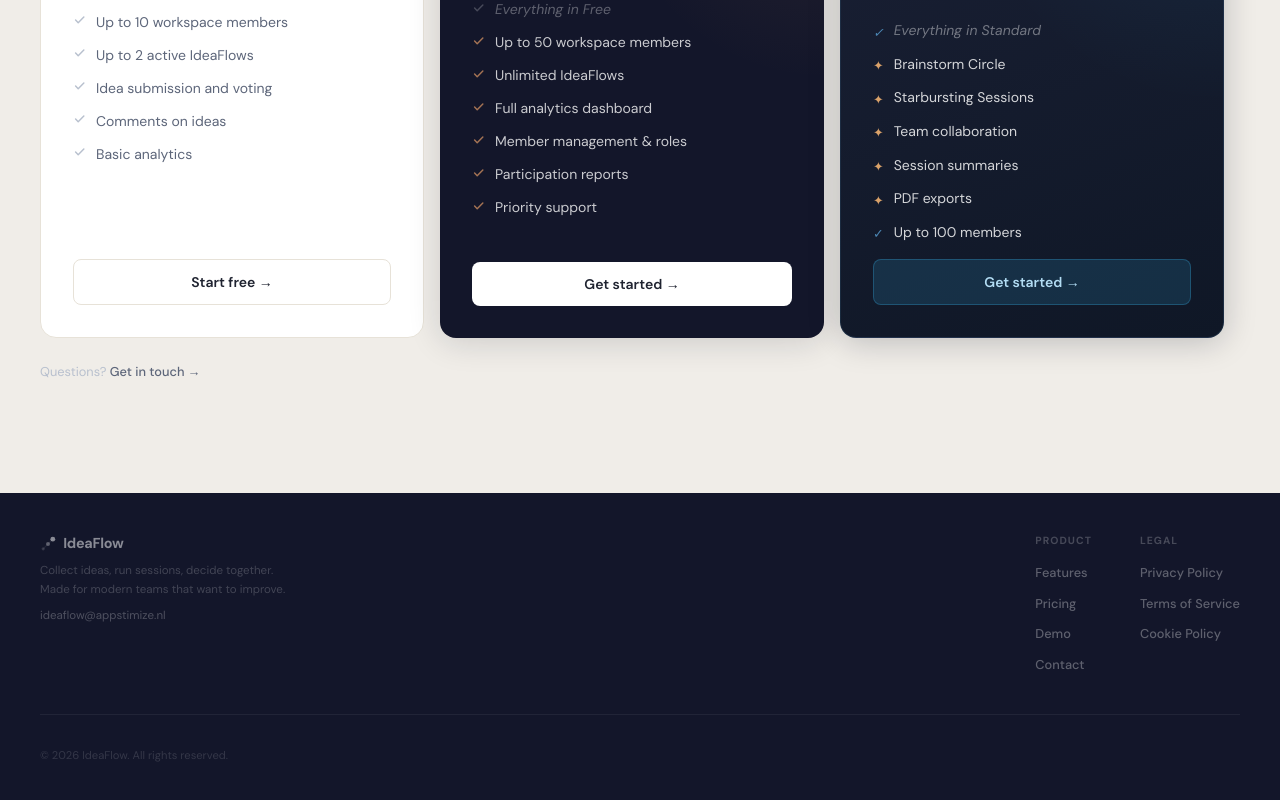
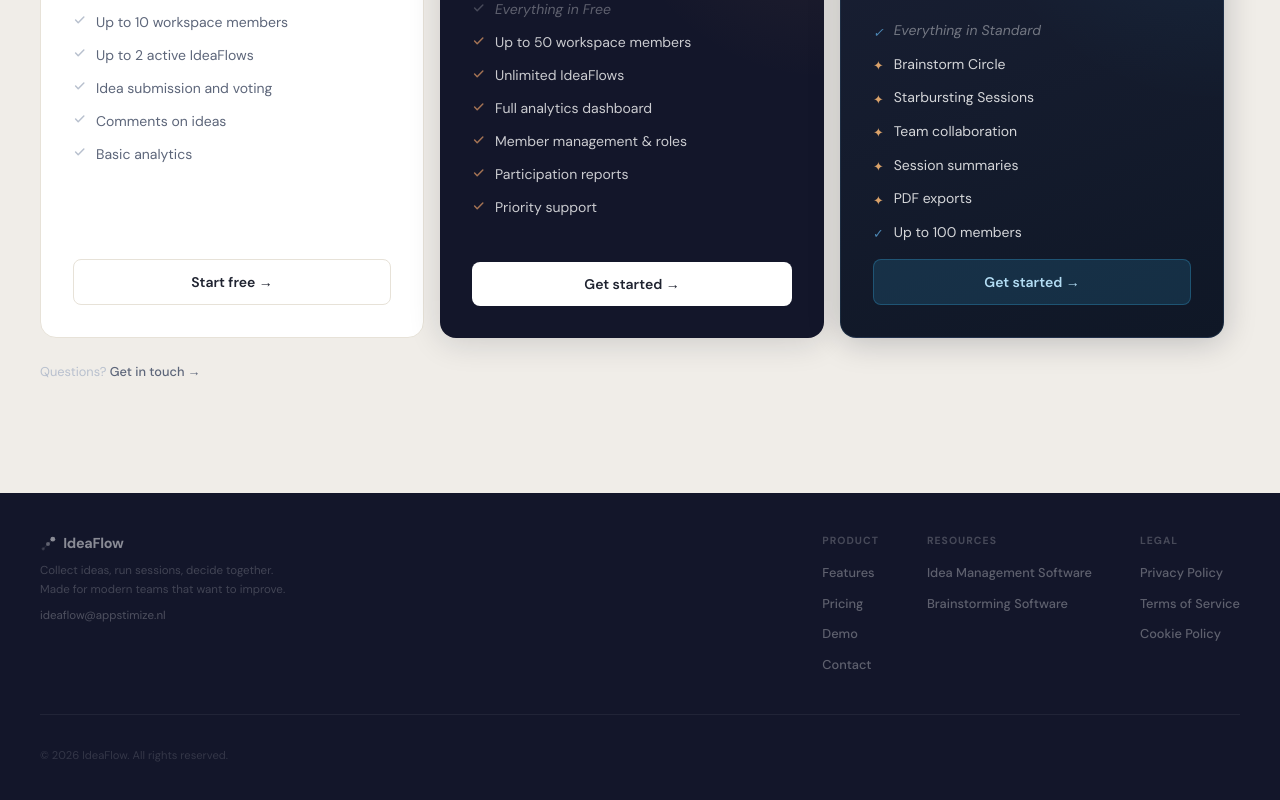
Before and after one commit to scotch70/IdeaFlow, a Next.js app: page / in a window 1280 px wide. Shown: the part 3345-4145 px from the top of the page. Built offline with nearby package versions, Linux system fonts and the light colour scheme; no server answers.

Commit message:
Add Resources column to footer linking SEO landing pages

```diff
--- a/components/SiteFooter.tsx
+++ b/components/SiteFooter.tsx
@@ -101,6 +101,30 @@ export default function SiteFooter() {
                     marginBottom: '0.75rem',
                   }}
                 >
+                  Resources
+                </p>
+                {(
+                  [
+                    ['Idea Management Software', '/idea-management-software'],
+                    ['Brainstorming Software',   '/brainstorming-software'],
+                  ] as [string, string][]
+                ).map(([label, href]) => (
+                  <div key={label} style={{ marginBottom: '0.4rem' }}>
+                    <a href={href} className="footer-nav-link">
+                      {label}
+                    </a>
+                  </div>
+                ))}
+              </div>
+
+              <div>
+                <p
+                  style={{
+                    fontSize: '0.65rem', fontWeight: 700, letterSpacing: '0.1em',
+                    textTransform: 'uppercase', color: 'rgba(255,255,255,0.22)',
+                    marginBottom: '0.75rem',
+                  }}
+                >
                   Legal
                 </p>
                 {(
```
